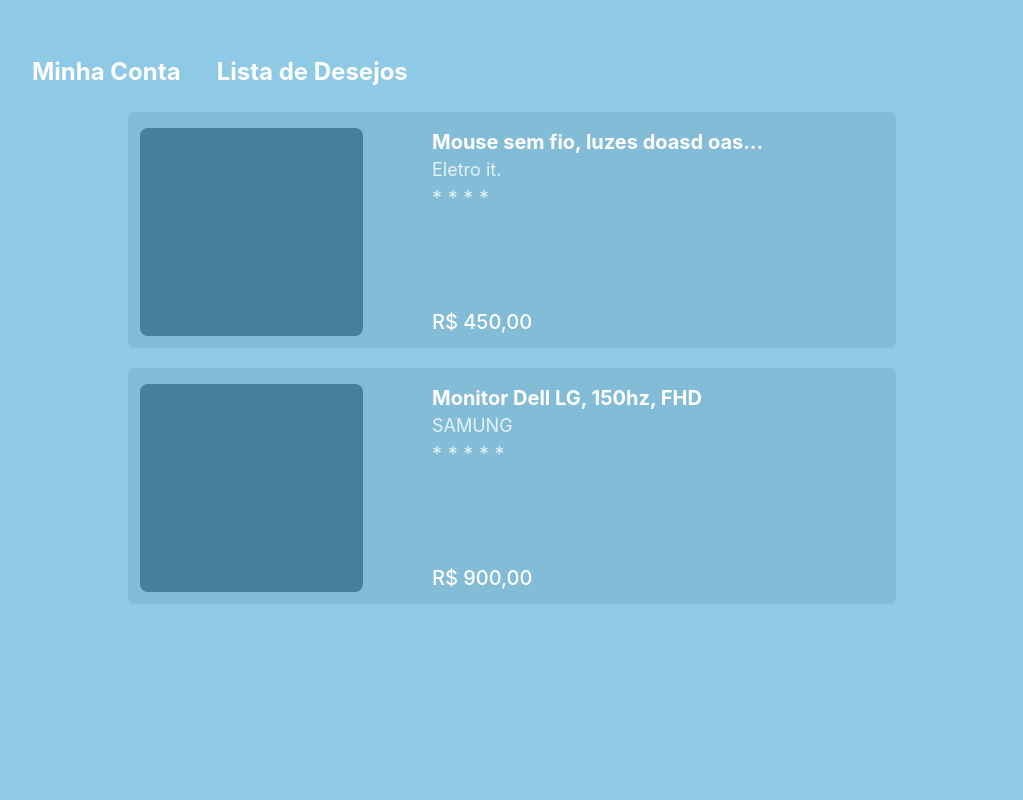
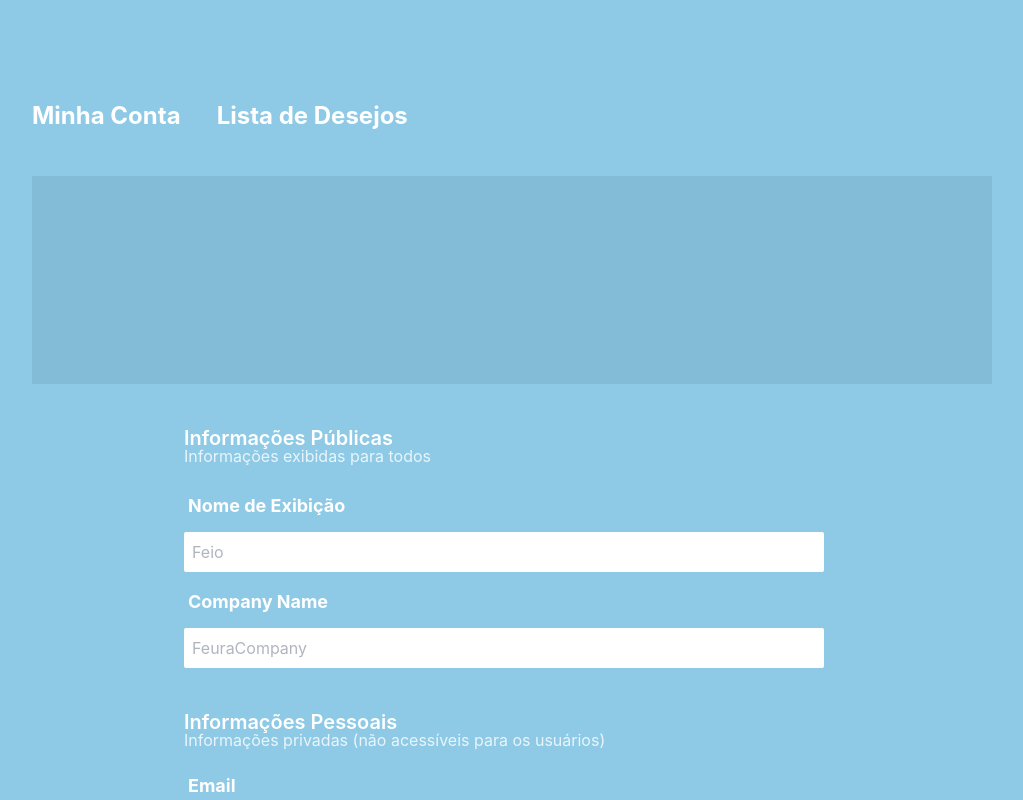
Before and after one commit to EmmanuelMedeiros/React_Commerce, a React (Create React App) app: page / in a window 1280 px wide. Shown: the top 800 px of the page, without its empty margins (128-1151 px from the left). Built offline with nearby package versions, Linux system fonts and the light colour scheme.

Commit message:
one more addition in WishList screen

```diff
--- a/src/App.js
+++ b/src/App.js
@@ -4,7 +4,7 @@ import WishList from "./components/WishList";
 function App() {
   return (
     <div>
-      <WishList/>
+      <ProfilePage/>
     </div>
   )
 }
--- a/src/components/WishList.jsx
+++ b/src/components/WishList.jsx
@@ -15,6 +15,12 @@ function WishList() {
             owner: "SAMUNG",
             rating: "* * * * *",
             price: "R$ 900,00"
+        },
+        {
+            title: "Placa de vídeo RXT 55000, 8GB, DUAL FAN, OC ENABLED",
+            owner: "Asus tecnologies",
+            rating: "* * * *",
+            price: "R$ 3200,00"
         }
     ]
 
@@ -46,7 +52,7 @@ function WishList() {
                         </li>
                         <li>
                             <h3 className="md:pt-24
-                            w-3/5 font-medium text-xl">{product.price}</h3>
+                            w-4/5 font-medium text-xl">{product.price}</h3>
                         </li>
                     </div>
                 </ul>
```
